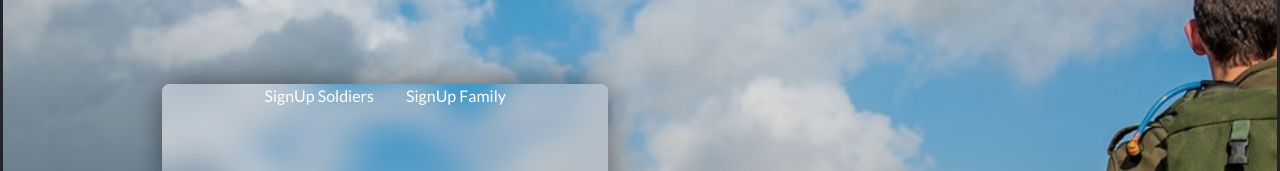
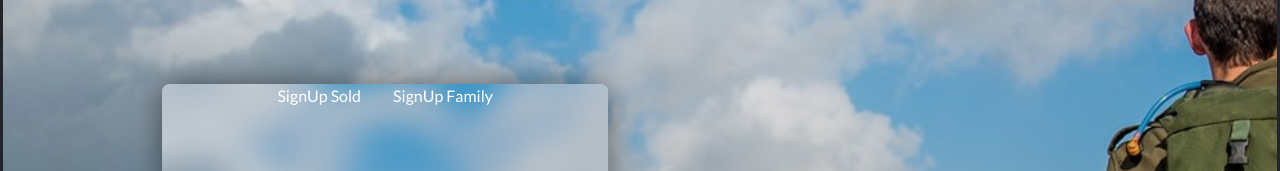
Before and after one commit to Astoul-Tsagaow1/Hosting-soldiers, a React (Create React App) app in the folder client/: page / in a window 1280 px wide. Shown: the part 405-576 px from the top of the page. Built offline with nearby package versions, Linux system fonts and the light colour scheme.

Commit message:
change style home page

```diff
--- a/client/src/Home.js
+++ b/client/src/Home.js
@@ -11,7 +11,7 @@ export default class Home extends Component {
       <div className="Home-page">
         <div className="Sign-up-form">
           <Link className="main-navBar" to="/SignUpSoldiers">
-            SignUp Soldiers
+            SignUp Sold
           </Link>
           <Link className="main-navBar" to="/SignUpFamily">
             SignUp Family
```
